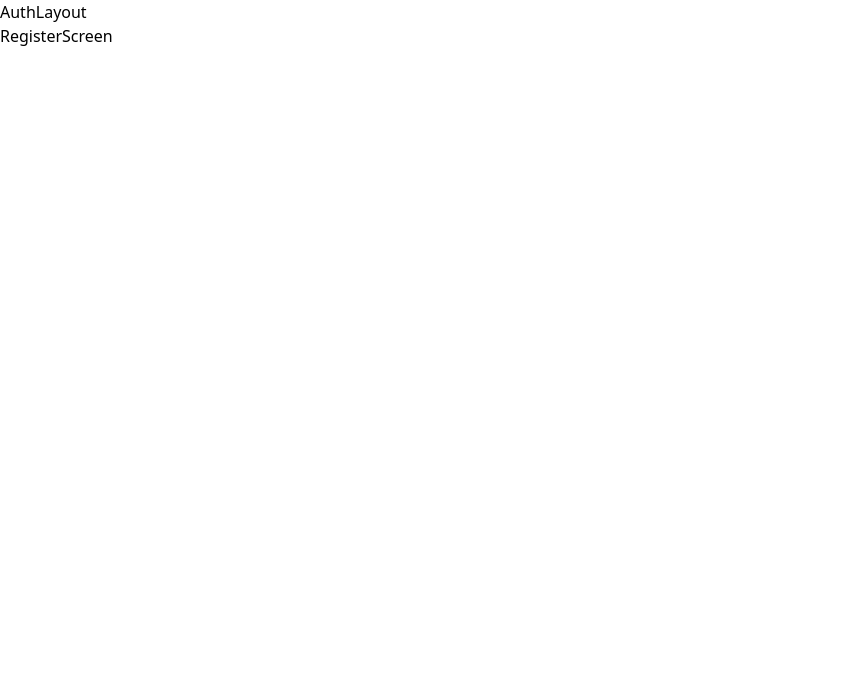
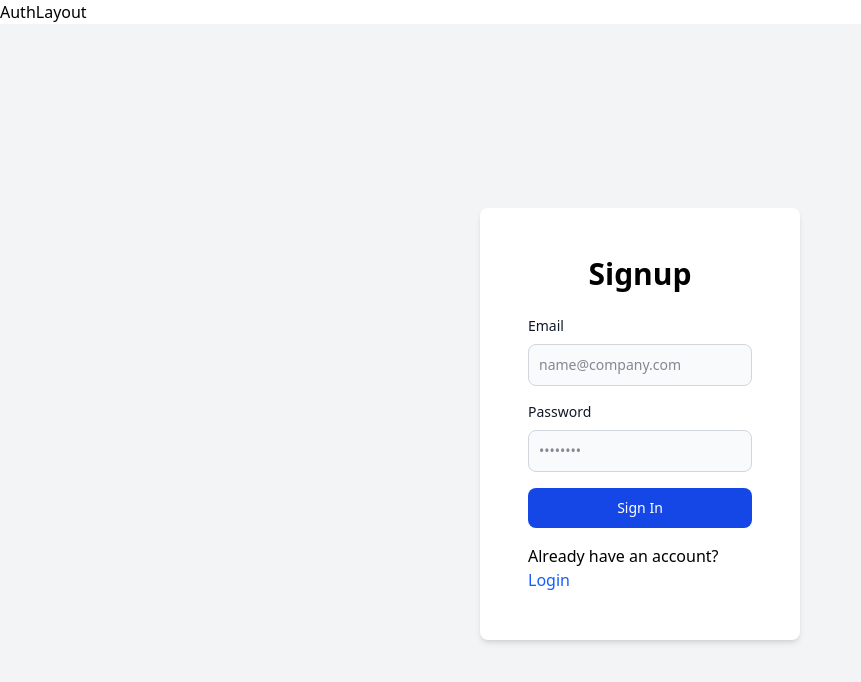
Before and after one commit to tanishqsonwane17/React-Project, a React (Vite) app: page /register in a window 1280 px wide. Shown: the top 682 px of the page, without its empty margins (0-861 px from the left). Built offline with nearby package versions, Linux system fonts and the light colour scheme.

Commit message:
Auth forms added

```diff
--- a/src/main.jsx
+++ b/src/main.jsx
@@ -1,13 +1,12 @@
-import { StrictMode } from 'react'
-import { createRoot } from 'react-dom/client'
+import React from 'react'
+import ReactDOM from 'react-dom/client'
 import './index.css'
-import App from './App.jsx'
-import AppRouter from './router/AppRouter.jsx'
 import { Provider } from 'react-redux'
 import { store } from './store/Store.jsx'
+import AppRouter from './router/AppRouter.jsx'
 
-createRoot(document.getElementById('root')).render(
-    <Provider store={store}>
-      <AppRouter />
-    </Provider>
+ReactDOM.createRoot(document.getElementById('root')).render(
+  <Provider store={store}>
+    <AppRouter />
+  </Provider>
 )
--- a/src/router/AppRouter.jsx
+++ b/src/router/AppRouter.jsx
@@ -1,9 +1,9 @@
 import React from 'react'
-import { createBrowserRouter } from 'react-router'
-import { RouterProvider } from 'react-router'
+import { createBrowserRouter, RouterProvider } from 'react-router'  // 👈 yahan se import karna hai
 import AuthLayout from '../Layouts/AuthLayout'
 import LoginScreen from '../screens/authScreens/LoginScreen'
 import RegisterScreen from '../screens/authScreens/RegisterScreen'
+
 const AppRouter = () => {
   const router = createBrowserRouter([
     {
@@ -12,7 +12,7 @@ const AppRouter = () => {
       children: [
         {
           index: true,
-                element:<LoginScreen/>
+          element: <LoginScreen />
         },
         {
           path: 'register',
@@ -22,11 +22,7 @@ const AppRouter = () => {
     },
   ])
 
-  return (
-    <>
-      <RouterProvider router={router} />
-    </>
-  )
+  return <RouterProvider router={router} />
 }
 
 export default AppRouter
--- a/src/screens/authScreens/LoginScreen.jsx
+++ b/src/screens/authScreens/LoginScreen.jsx
@@ -1,21 +1,23 @@
 import React from 'react'
+import { Link, NavLink } from 'react-router'
 
 const LoginScreen = () => {
   return (
     <>
       <div className="flex items-center justify-center h-screen bg-gray-100">
-        <div className="p-12 bg-white rounded-lg shadow-md">
+        <div className="p-12 w-[25%] bg-white rounded-lg shadow-md">
           <h1 className="text-3xl font-semibold text-center mb-6">Login</h1>
           <form className="space-y-4">
             <div>
               <label className="block mb-2 text-sm font-medium text-gray-900 dark:text-white">Email</label>
-              <input type="email" className="bg-gray-50 border border-gray-300 text-gray-900 text-sm rounded-lg focus:ring-blue-500 focus:border-blue-500 block w-half p-2.5 dark:bg-gray-700 dark:border-gray-600 dark:placeholder-gray-400 dark:text-white dark:focus:ring-blue-500 dark:focus:border-blue-500 w-full dark:bg-gray-700" placeholder="name@company.com" />
+              <input type="email" className="bg-gray-50 border border-gray-300 text-gray-900 text-sm rounded-lg focus:ring-blue-500 focus:border-blue-500 block w-half p-2.5  dark:border-gray-600 dark:placeholder-gray-400  dark:focus:ring-blue-500 dark:focus:border-blue-500 w-full " placeholder="name@company.com" />
             </div>
             <div>
               <label className="block mb-2 text-sm font-medium text-gray-900 dark:text-white">Password</label>
-              <input type="password" className="bg-gray-50 border border-gray-300 text-gray-900 text-sm rounded-lg focus:ring-blue-500 focus:border-blue-500 block w-half p-2.5 dark:bg-gray-700 dark:border-gray-600 dark:placeholder-gray-400 dark:text-white dark:focus:ring-blue-500 dark:focus:border-blue-500 w-full dark:bg-gray-700" placeholder="••••••••" />
+              <input type="password" className="bg-gray-50 border border-gray-300 text-gray-900 text-sm rounded-lg focus:ring-blue-500 focus:border-blue-500 block w-half p-2.5  dark:border-gray-600 dark:placeholder-gray-400  dark:focus:ring-blue-500 dark:focus:border-blue-500 w-full " placeholder="••••••••" />
             </div>
             <button className="w-full text-white bg-blue-700 hover:bg-blue-800 focus:ring-4 focus:outline-none focus:ring-blue-300 font-medium rounded-lg text-sm px-5 py-2.5 text-center dark:bg-blue-600 dark:hover:bg-blue-700 dark:focus:ring-blue-800" type="button">Sign In</button>
+            <p>dont have an account? <NavLink to=   "/register" className="font-medium text-blue-600 hover:underline dark:text-blue-500">Register</NavLink></p>
           </form>
         </div>
       </div>
--- a/src/screens/authScreens/RegisterScreen.jsx
+++ b/src/screens/authScreens/RegisterScreen.jsx
@@ -1,8 +1,27 @@
 import React from 'react'
+import { NavLink } from 'react-router'
 
 const RegisterScreen = () => {
   return (
-    <div>RegisterScreen</div>
+    <>
+    <div className="flex items-center justify-center h-screen bg-gray-100">
+        <div className="p-12 w-[25%] bg-white rounded-lg shadow-md">
+          <h1 className="text-3xl font-semibold text-center mb-6">Signup</h1>
+          <form className="space-y-4">
+            <div>
+              <label className="block mb-2 text-sm font-medium text-gray-900 dark:text-white">Email</label>
+              <input type="email" className="bg-gray-50 border border-gray-300 text-gray-900 text-sm rounded-lg focus:ring-blue-500 focus:border-blue-500 block w-half p-2.5  dark:border-gray-600 dark:placeholder-gray-400  dark:focus:ring-blue-500 dark:focus:border-blue-500 w-full " placeholder="name@company.com" />
+            </div>
+            <div>
+              <label className="block mb-2 text-sm font-medium text-gray-900 dark:text-white">Password</label>
+              <input type="password" className="bg-gray-50 border border-gray-300 text-gray-900 text-sm rounded-lg focus:ring-blue-500 focus:border-blue-500 block w-half p-2.5  dark:border-gray-600 dark:placeholder-gray-400  dark:focus:ring-blue-500 dark:focus:border-blue-500 w-full " placeholder="••••••••" />
+            </div>
+            <button className="w-full text-white bg-blue-700 hover:bg-blue-800 focus:ring-4 focus:outline-none focus:ring-blue-300 font-medium rounded-lg text-sm px-5 py-2.5 text-center dark:bg-blue-600 dark:hover:bg-blue-700 dark:focus:ring-blue-800" type="button">Sign In</button>
+            <p>Already have an account? <NavLink to=   "/" className="font-medium text-blue-600 hover:underline dark:text-blue-500">Login</NavLink></p>
+          </form>
+        </div>
+      </div>
+    </>
   )
 }
 
```
Lines whose indentation alone changed are shown as unchanged.
